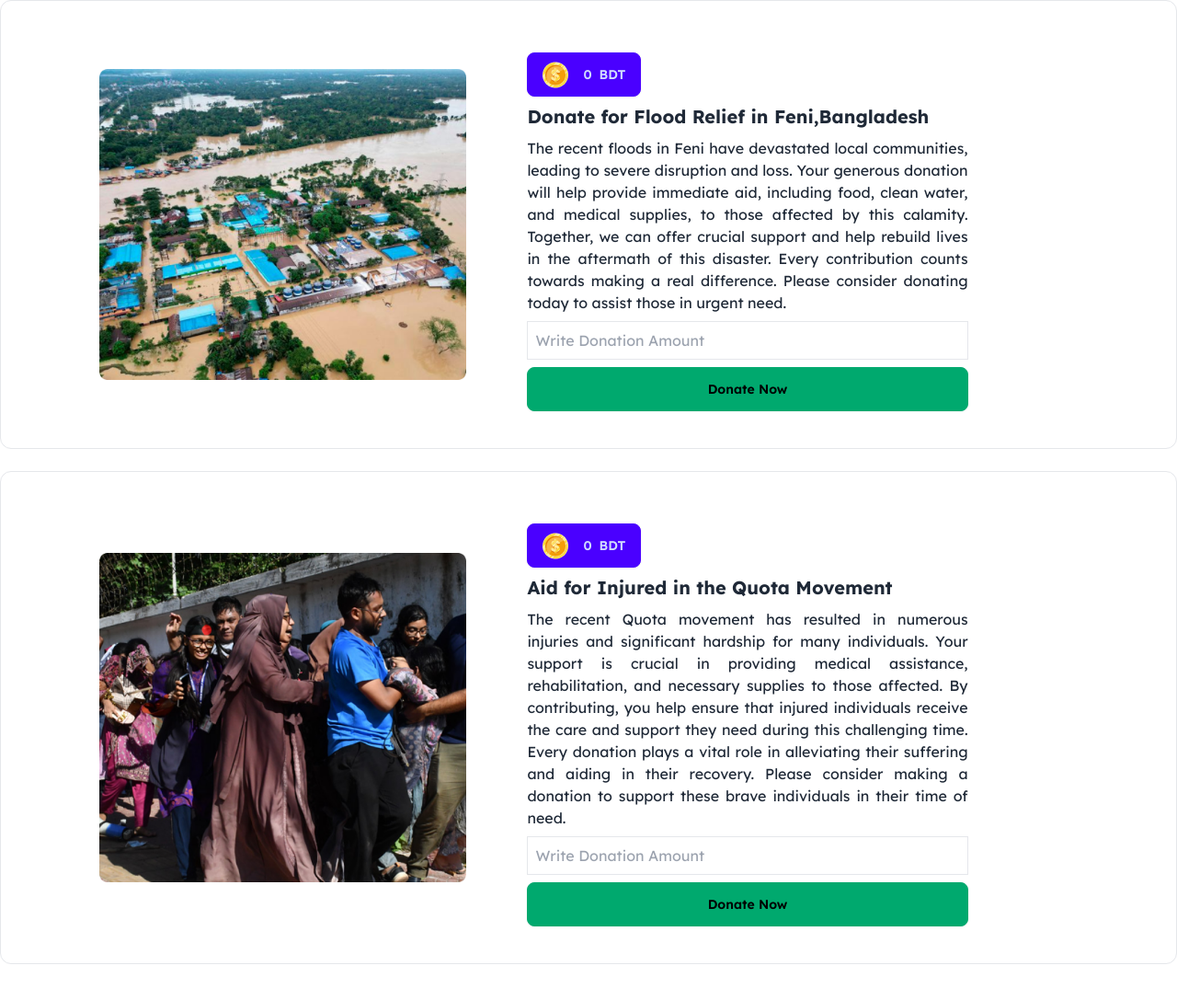
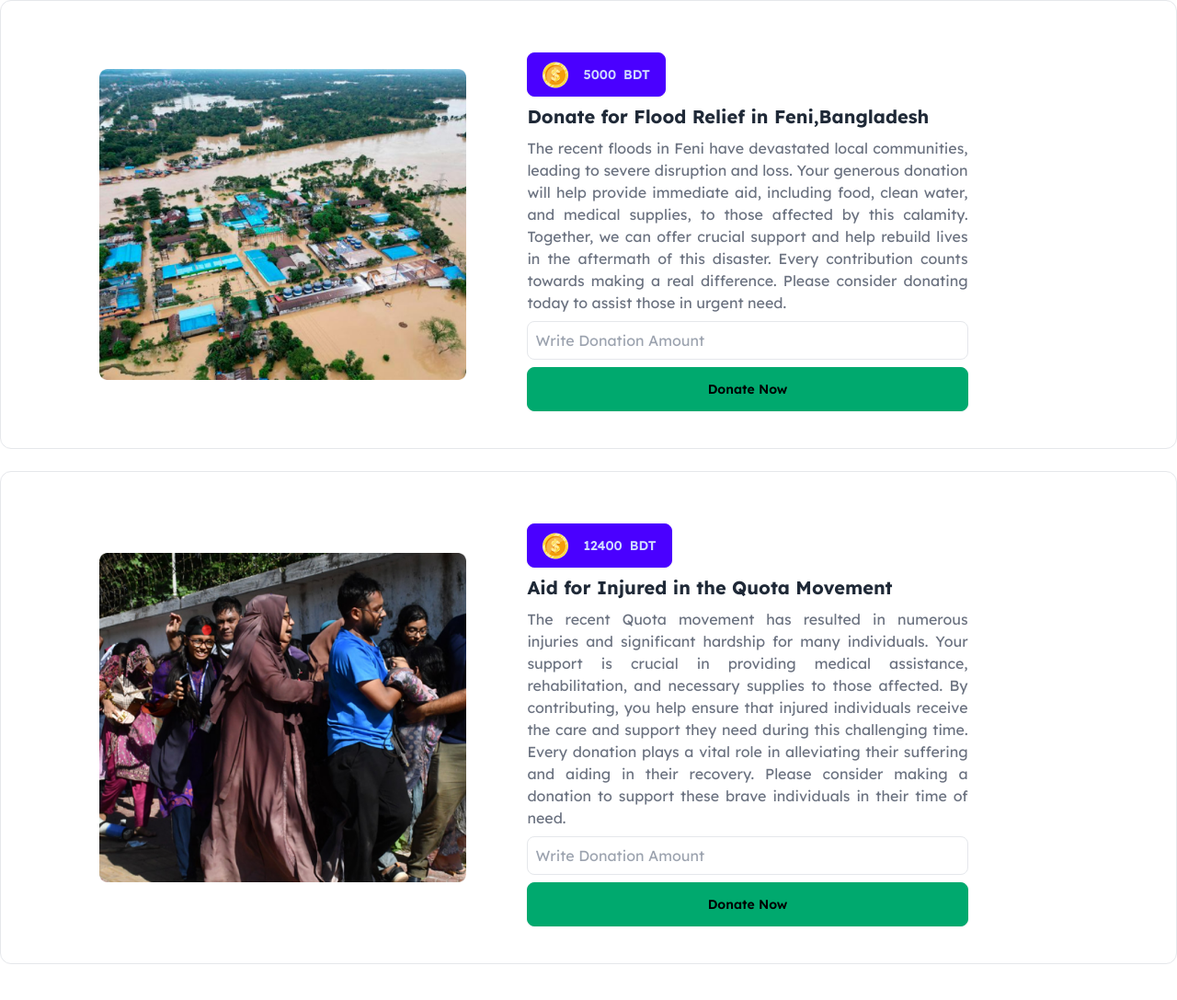
Before and after one commit to Rafayet-Hossen/Donate-Bangladesh, a website: page index.html in a window 1280 px wide. Shown: the part 705-1792 px from the top of the page at 92% size. Before the commit the page ends 1753 px from the top, so only its background shows below. Drawn offline with Linux system fonts and the light colour scheme.

Commit message:
Added some design and script.js and utility.js file in js folder and working with them and add a reusable function

```diff
--- a/index.html
+++ b/index.html
@@ -49,7 +49,7 @@
                 <div class="flex justify-center lg:justify-start">
                     <button class="btn inline-flex w-auto btn-primary">
                         <img src="./assets/coin.png" alt="" class="mr-2">
-                        <span>0</span> BDT
+                        <span>10000</span> BDT
                     </button>
                 </div>
                 <div class="text-center lg:text-left">
@@ -57,7 +57,7 @@
                 </div>
 
                 <div class="w-full lg:w-4/5">
-                    <p class="text-justify ">
+                    <p class="text-justify text-gray-500">
                         The recent floods in Noakhali have caused significant damage to homes and infrastructure. Your
                         donation
                         will help provide essential supplies to those affected by this disaster. Every contribution, big
@@ -69,8 +69,8 @@
                 </div>
 
                 <div class="flex flex-col w-full lg:w-4/5">
-                    <input type="text" class="mb-2 w-full p-2 border" placeholder="Write Donation Amount">
-                    <button class="btn btn-success w-full">Donate Now</button>
+                    <input id="donation1" type="text" class="mb-2 w-full p-2 border rounded-lg" placeholder="Write Donation Amount">
+                    <button id="btnDonation1" class="btn btn-success w-full">Donate Now</button>
                 </div>
             </div>
         </div>
@@ -88,7 +88,7 @@
                 <div class="flex justify-center lg:justify-start">
                     <button class="btn inline-flex w-auto btn-primary">
                         <img src="./assets/coin.png" alt="" class="mr-2">
-                        <span>0</span> BDT
+                        <span>5000</span> BDT
                     </button>
                 </div>
                 <div class="text-center lg:text-left">
@@ -96,16 +96,20 @@
                 </div>
 
                 <div class="w-full lg:w-4/5">
-                    <p class="text-justify ">
-                        The recent floods in Feni have devastated local communities, leading to severe disruption and loss. Your generous
-                        donation will help provide immediate aid, including food, clean water, and medical supplies, to those affected by this
-                        calamity. Together, we can offer crucial support and help rebuild lives in the aftermath of this disaster. Every
-                        contribution counts towards making a real difference. Please consider donating today to assist those in urgent need.
+                    <p class="text-justify text-gray-500">
+                        The recent floods in Feni have devastated local communities, leading to severe disruption and
+                        loss. Your generous
+                        donation will help provide immediate aid, including food, clean water, and medical supplies, to
+                        those affected by this
+                        calamity. Together, we can offer crucial support and help rebuild lives in the aftermath of this
+                        disaster. Every
+                        contribution counts towards making a real difference. Please consider donating today to assist
+                        those in urgent need.
                     </p>
                 </div>
 
                 <div class="flex flex-col w-full lg:w-4/5">
-                    <input type="text" class="mb-2 w-full p-2 border" placeholder="Write Donation Amount">
+                    <input type="text" class="mb-2 w-full p-2 border rounded-lg" placeholder="Write Donation Amount">
                     <button class="btn btn-success w-full">Donate Now</button>
                 </div>
             </div>
@@ -113,7 +117,7 @@
         <!-- Donation Section -2 end -->
 
         <!-- Donation Section -3 start -->
-        <div class="flex flex-col lg:flex-row justify-evenly items-center border p-10 mt-6 rounded-xl space-y-4">
+        <div class="flex flex-col lg:flex-row justify-evenly items-center border p-10 mt-6 rounded-xl space-y-4 mb-10">
 
             <div class="lg:w-1/3 flex justify-center lg:justify-start">
                 <img src="./assets/quota-protest.png" alt="">
@@ -124,7 +128,7 @@
                 <div class="flex justify-center lg:justify-start">
                     <button class="btn inline-flex w-auto btn-primary">
                         <img src="./assets/coin.png" alt="" class="mr-2">
-                        <span>0</span> BDT
+                        <span>12400</span> BDT
                     </button>
                 </div>
                 <div class="text-center lg:text-left">
@@ -132,17 +136,21 @@
                 </div>
 
                 <div class="w-full lg:w-4/5">
-                    <p class="text-justify ">
-                        The recent Quota movement has resulted in numerous injuries and significant hardship for many individuals. Your support
-                        is crucial in providing medical assistance, rehabilitation, and necessary supplies to those affected. By contributing,
-                        you help ensure that injured individuals receive the care and support they need during this challenging time. Every
-                        donation plays a vital role in alleviating their suffering and aiding in their recovery. Please consider making a
+                    <p class="text-justify text-gray-500">
+                        The recent Quota movement has resulted in numerous injuries and significant hardship for many
+                        individuals. Your support
+                        is crucial in providing medical assistance, rehabilitation, and necessary supplies to those
+                        affected. By contributing,
+                        you help ensure that injured individuals receive the care and support they need during this
+                        challenging time. Every
+                        donation plays a vital role in alleviating their suffering and aiding in their recovery. Please
+                        consider making a
                         donation to support these brave individuals in their time of need.
                     </p>
                 </div>
 
                 <div class="flex flex-col w-full lg:w-4/5">
-                    <input type="text" class="mb-2 w-full p-2 border" placeholder="Write Donation Amount">
+                    <input type="text" class="mb-2 w-full p-2 border rounded-lg" placeholder="Write Donation Amount">
                     <button class="btn btn-success w-full">Donate Now</button>
                 </div>
             </div>
@@ -151,6 +159,10 @@
 
         <!-- donation section end -->
     </main>
+
+    <!-- Script File Added Here -->
+     <script src="./js/script.js"></script>
+     <script src="./js/utilities.js"></script>
 </body>
 
 </html>
--- a/js/script.js
+++ b/js/script.js
@@ -0,0 +1,4 @@
+document.getElementById('btnDonation1').addEventListener('click',function(event){
+    event.preventDefault();
+    getFieldValueById('donation1');
+})
--- /dev/null
+++ b/js/utilities.js
@@ -0,0 +1,5 @@
+function getFieldValueById(id) {
+    const fieldValue = document.getElementById(id).value;
+    const value = Number(fieldValue);
+    console.log(typeof value,value);
+}
```
Also changed, not shown: output.css.
